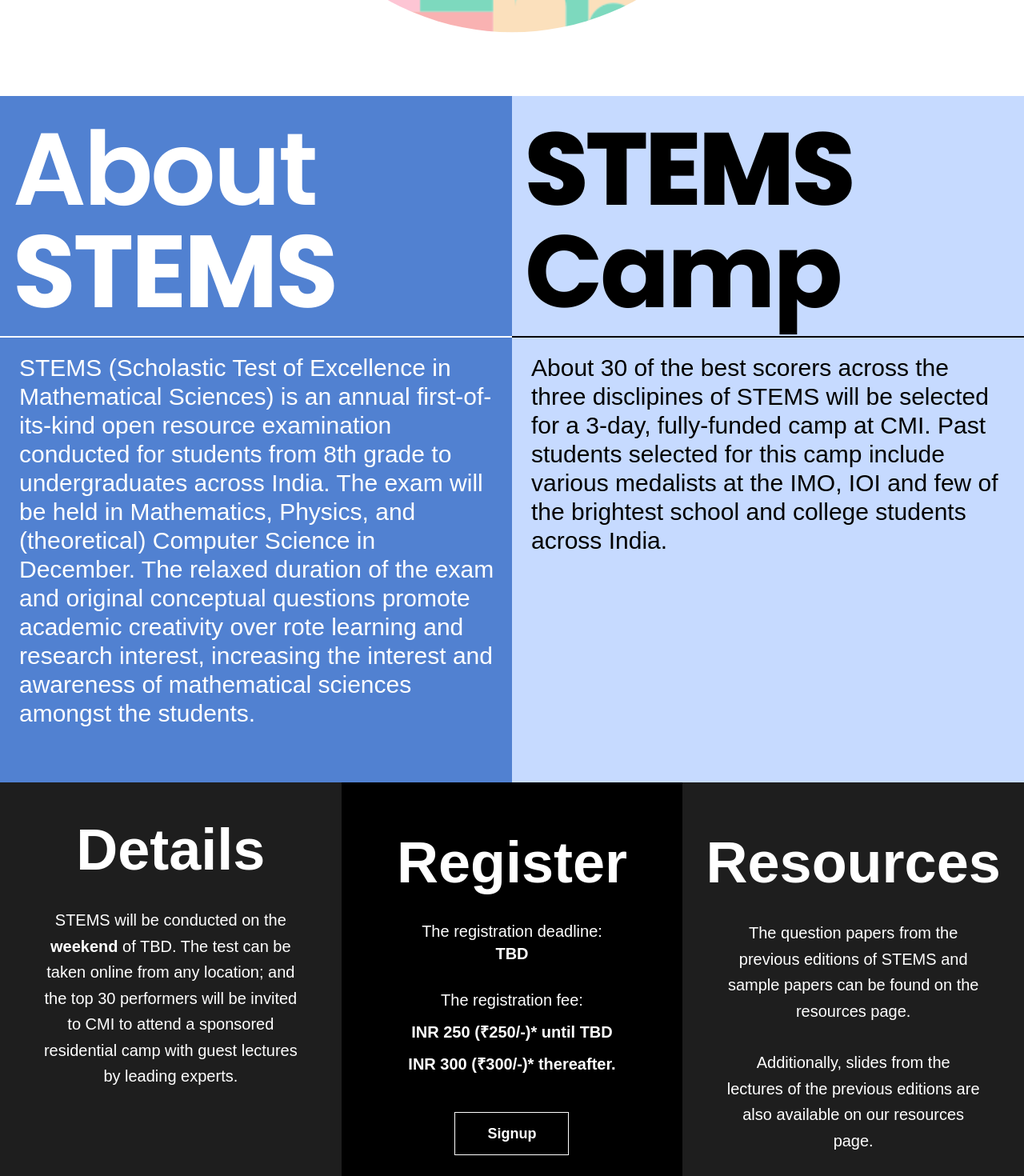
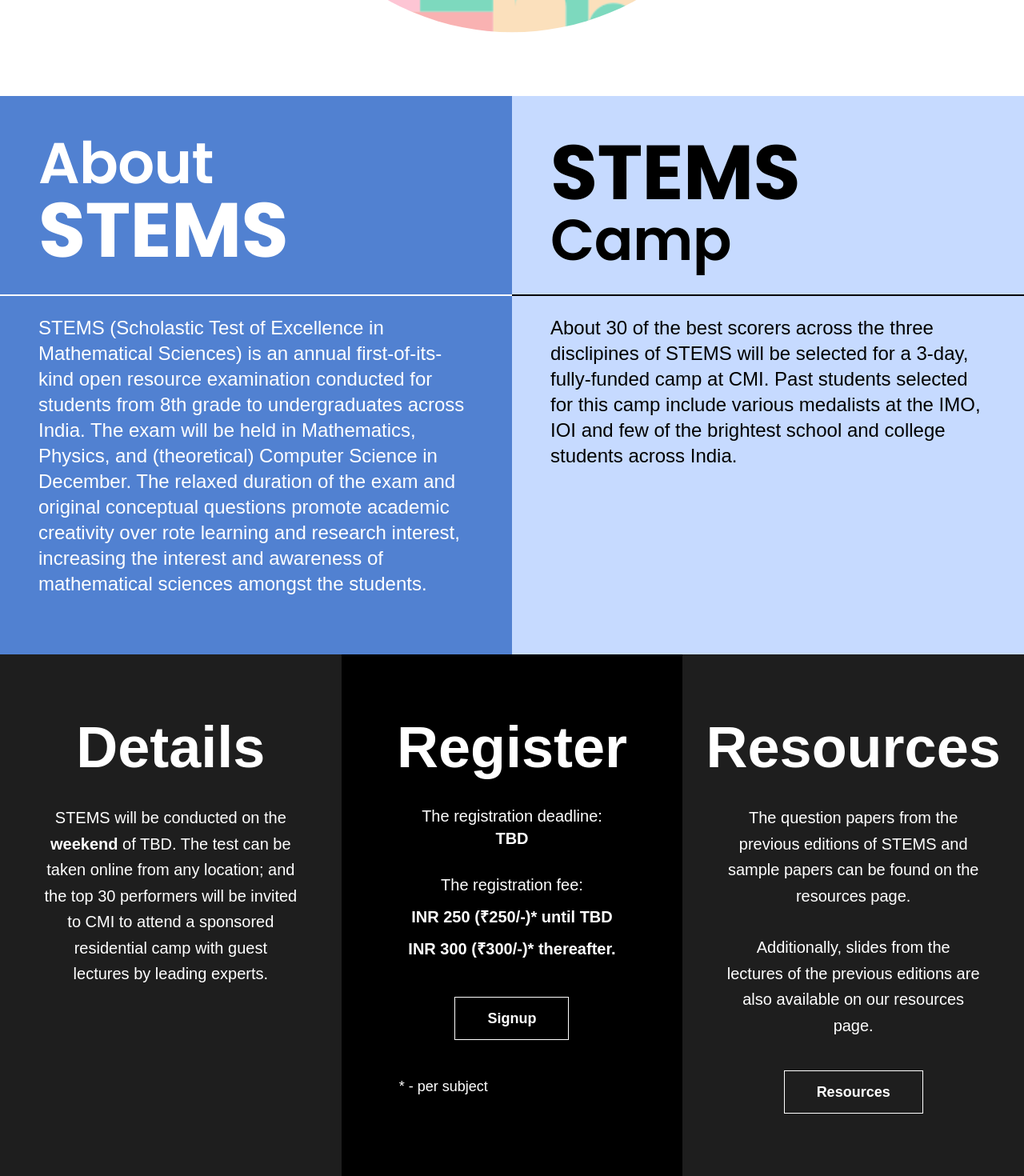
Before and after one commit to Tessellate-CMI/tessellate-frontend, a SvelteKit app: page /stems in a window 1280 px wide. Shown: the part 680-2150 px from the top of the page at 80% size. Built offline with nearby package versions, Linux system fonts and the light colour scheme; a web font is replaced by a local one.

Commit message:
feat: changed padding and text sized to sid's likes

```diff
--- a/src/lib/components/SpeakerPanel.svelte
+++ b/src/lib/components/SpeakerPanel.svelte
@@ -6,7 +6,7 @@
 
 <div class="h-full bg-main-blue p-0.5 pb-20">
     <h1
-        class="m-3 mb-12 ml-5 mt-6 font-sans text-7xl font-bold tracking-tighter text-black sm:ml-10 md:mb-20"
+        class="m-3 mb-12 ml-5 mt-6 font-sans text-7xl font-bold tracking-tighter text-black sm:ml-10 md:mb-16"
     >
         Past Speakers
     </h1>
--- a/src/routes/(app)/stems/+page.svelte
+++ b/src/routes/(app)/stems/+page.svelte
@@ -14,14 +14,15 @@
     </div>
 </div>
 <div class="sticky top-0">
-    <div class="grid grid-cols-1 text-2xl font-medium md:text-3xl lg:grid-cols-2">
-        <div class="bg-second-blue pb-12 pt-3 text-white">
+    <div class="grid grid-cols-1 text-xl font-medium md:text-2xl lg:grid-cols-2">
+        <div class="bg-second-blue pb-12 pt-4 text-white">
             <div
-                class="border-b-2 border-white p-4 font-heading text-7xl font-bold tracking-tight lg:text-9xl"
+                class="border-b-2 border-white p-4 pl-6 font-heading tracking-tight md:p-8 md:pl-12"
             >
-                <span class="font-semibold">About</span> STEMS
+                <span class="text-5xl font-semibold sm:text-7xl">About</span><br />
+                <span class="text-6xl font-bold sm:text-8xl">STEMS</span>
             </div>
-            <div class="p-4 md:p-5 md:pl-6">
+            <div class="p-4 px-6 md:p-6 md:px-12">
                 STEMS (Scholastic Test of Excellence in Mathematical Sciences) is an annual
                 first-of-its-kind open resource examination conducted for students from 8th grade to
                 undergraduates across India. The exam will be held in Mathematics, Physics, and
@@ -31,13 +32,14 @@
                 amongst the students.
             </div>
         </div>
-        <div class="bg-main-blue pb-12 pt-3 text-black">
+        <div class="bg-main-blue pb-12 pt-4 text-black">
             <div
-                class="border-b-2 border-black p-4 font-heading text-7xl font-extrabold tracking-tight lg:text-9xl"
+                class="border-b-2 border-black p-4 pl-6 font-heading tracking-tight md:p-8 md:pl-12"
             >
-                STEMS <span class="font-bold">Camp</span>
+                <span class="text-6xl font-bold sm:text-8xl">STEMS</span><br />
+                <span class="text-5xl font-semibold sm:text-7xl">Camp</span>
             </div>
-            <div class="p-4 md:p-5 md:pl-6">
+            <div class="p-4 px-6 md:p-6 md:px-12">
                 About 30 of the best scorers across the three disclipines of STEMS will be selected
                 for a 3-day, fully-funded camp at CMI. Past students selected for this camp include
                 various medalists at the IMO, IOI and few of the brightest school and college
@@ -47,17 +49,15 @@
     </div>
 
     <div class="grid grid-cols-1 bg-lgray text-center font-sans text-white lg:grid-cols-3">
-        <div class="px-2 py-12 text-xl sm:px-3">
+        <div class="p-4 pb-16 pt-12 text-xl lg:pb-16 lg:pt-20">
             <h1 class="mb-9 text-center text-6xl font-bold lg:text-7xl">Details</h1>
             <p class="mx-auto w-4/5 leading-relaxed">
-                STEMS will be conducted on the <span class="font-semibold">weekend</span> of
-                TBD.
-                The test can be taken online from any location; and the top 30 performers will
-                be invited to CMI to attend a sponsored residential camp with guest lectures by
-                leading experts.
+                STEMS will be conducted on the <span class="font-semibold">weekend</span> of TBD. The
+                test can be taken online from any location; and the top 30 performers will be invited
+                to CMI to attend a sponsored residential camp with guest lectures by leading experts.
             </p>
         </div>
-        <div class="bg-black p-4 pt-12 text-xl lg:py-16">
+        <div class="bg-black p-4 pb-16 pt-12 text-xl lg:pb-16 lg:pt-20">
             <h1 class="mb-9 text-center text-6xl font-bold leading-relaxed lg:text-7xl">
                 Register
             </h1>
@@ -78,7 +78,7 @@
             >
             <p class="ml-14 mt-6 text-left text-lg">* - per subject</p>
         </div>
-        <div class="p-4 pt-12 text-xl lg:py-16">
+        <div class="p-4 pb-16 pt-12 text-xl lg:pb-16 lg:pt-20">
             <h1 class="mb-9 text-center text-6xl font-bold lg:text-7xl">Resources</h1>
             <p class="mx-auto w-4/5 leading-relaxed">
                 The question papers from the previous editions of STEMS and sample papers can be
--- a/src/routes/+page.svelte
+++ b/src/routes/+page.svelte
@@ -15,31 +15,29 @@
             style="font-size: 10vw"
         >
             <div class="m-auto" style="line-height: 0.85">
-                <h1 class="font-black m-2">TESSELLATE</h1>
+                <h1 class="m-2 font-black">TESSELLATE</h1>
                 <p class="font-bold tracking-tighter">2024</p>
             </div>
         </div>
     </div>
 </div>
 <div class="sticky top-0">
-    <div class="grid grid-cols-1 lg:grid-cols-2">
-        <div
-            class="bg-second-blue pb-12 pt-3 text-xl font-medium text-white sm:text-4xl lg:grid-cols-2"
-        >
+    <div class="grid grid-cols-1 text-xl font-medium sm:text-2xl lg:grid-cols-2">
+        <div class="bg-second-blue pb-12 pt-4 text-white">
             <div
-                class="border-b-2 border-white p-4 font-heading text-5xl font-bold tracking-tight sm:text-6xl"
+                class="border-b-2 border-white p-4 pl-6 font-heading tracking-tight md:p-8 md:pl-8"
             >
-                <span class="font-semibold">About</span><br />
-                <span class="font-heading text-6xl sm:text-7xl">TESSELLATE</span>
+                <span class="text-5xl font-semibold md:text-6xl">About</span><br />
+                <span class="text-6xl font-bold md:text-7xl">TESSELLATE</span>
             </div>
-            <div class="p-4 md:p-5 md:pl-6">
-                <p class="font-bold"> Creativity. Competition. Culture. </p>
-                <br>
-                Tessellate is Chennai Mathematical Institute's
-                annual student-run fest where thousands of attendees each year let loose and
-                showcase their myriad of talents. From Carnatic nights to trivia delights, bomb defusal
-                to delicious food stall perusal, our fest tessellates cultural events and contests
-                to create four days of unique experiences and incredible memories.
+            <div class="p-4 px-6 md:p-6 md:pl-8 md:pr-12">
+                <p class="font-bold">Creativity. Competition. Culture.</p>
+                <br />
+                Tessellate is Chennai Mathematical Institute's annual student-run fest where thousands
+                of attendees each year let loose and showcase their myriad of talents. From Carnatic
+                nights to trivia delights, bomb defusal to delicious food stall perusal, our fest tessellates
+                cultural events and contests to create four days of unique experiences and incredible
+                memories.
             </div>
         </div>
 
@@ -65,7 +63,7 @@
         </a>
         <div class="grid grid-rows-2">
             <a
-                class="bg-main-blue fill-black pl-5 pt-5 text-5xl font-bold
+                class="bg-main-blue fill-black pl-8 pt-8 text-5xl font-bold
                 tracking-tighter text-black transition-colors duration-300 ease-in-out
                 hover:bg-black hover:fill-main-blue hover:text-main-blue
                 sm:text-5xl md:text-6xl lg:text-8xl"
@@ -82,14 +80,15 @@
                 </div>
             </a>
             <a
-                class="bg-second-blue fill-white pl-5 pt-5 text-5xl font-bold
+                class="bg-second-blue fill-white pl-8 pt-8 text-5xl font-bold
                 tracking-tighter text-white transition-colors duration-300 ease-in-out
                 hover:bg-black hover:fill-main-blue hover:text-main-blue
                 sm:text-5xl md:text-6xl lg:text-8xl"
                 href="/competitions/"
             >
                 <div class="flex flex-row flex-wrap items-center gap-5">
-                    Competitions <br> <svg viewBox="0 0 55 45" class="r-arrow">
+                    Competitions <br />
+                    <svg viewBox="0 0 55 45" class="r-arrow">
                         <path
                             d="m28.06,43.89h-9.31l18.57-18.71H0v-6.47h37.31L18.74,0h9.31l21.94,21.95-21.94,21.94Z"
                         />
```
